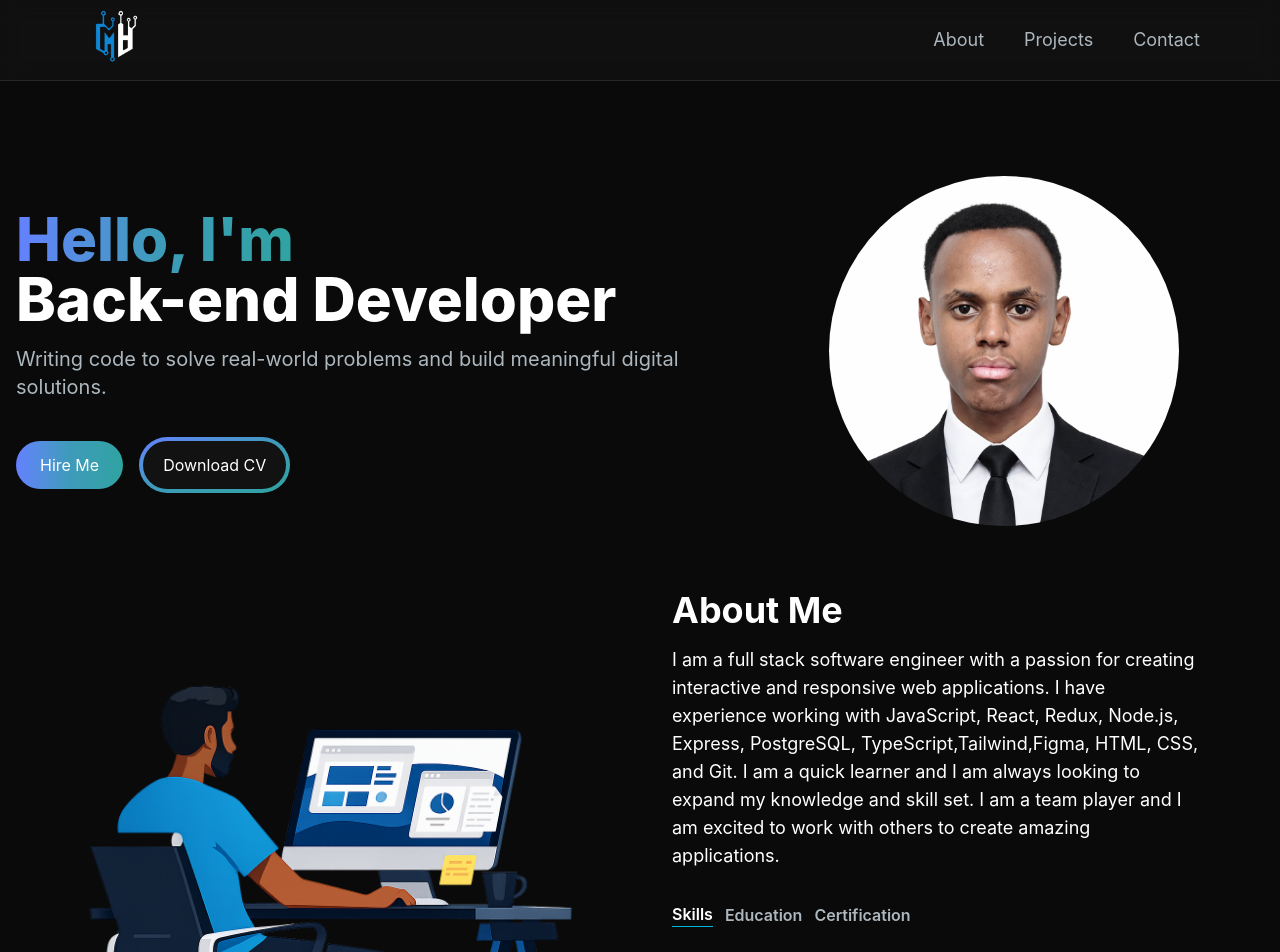
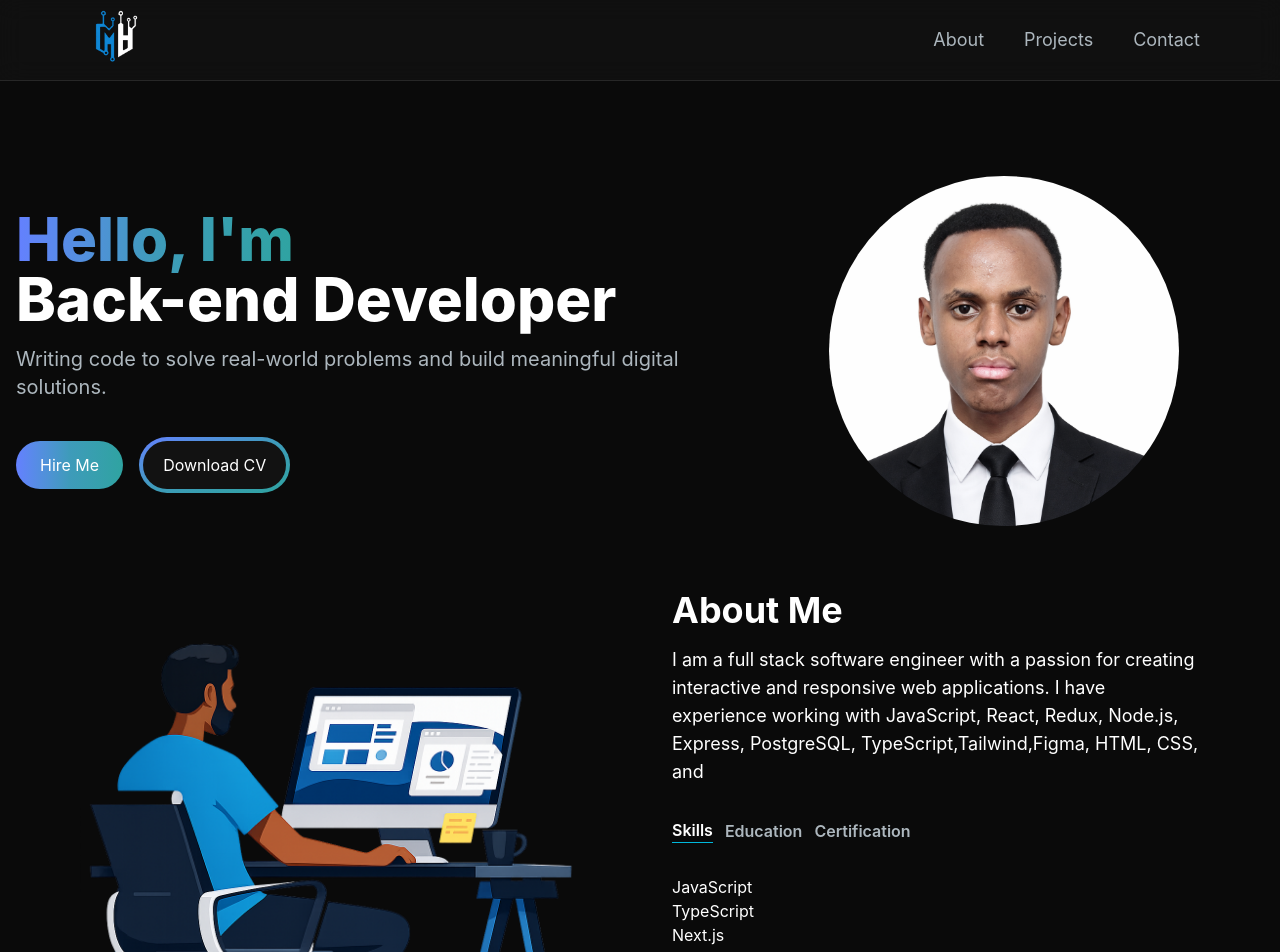
Before and after one commit to mupenziherve/non-stop-challenges, a Next.js app in the folder my-portifolio/portifolio/: page / in a window 1280 px wide. Shown: the top 952 px of the page. Built offline with nearby package versions, Linux system fonts and the light colour scheme.

Commit message:
updating mt about section

```diff
--- a/my-portifolio/portifolio/app/components/AboutSection.jsx
+++ b/my-portifolio/portifolio/app/components/AboutSection.jsx
@@ -65,16 +65,13 @@ const AboutSection = () => {
     <section className="text-white">
       <div className="md:grid md:grid-cols-2 gap-8 items-center py-8 px-4 xl:gap-16 sm:py-16 xl:px-16">
         <Image src="/done.png" alt="About-image" width={500} height={500} />
-        <div>
+        <div className="mt-4 md:mt-0 text-left flex-col h-full">
           <h2 className="text-4xl font-bold text-white mb-4">About Me</h2>
           <p className="text-base lg:text-lg">
             I am a full stack software engineer with a passion for creating
             interactive and responsive web applications. I have experience
             working with JavaScript, React, Redux, Node.js, Express, PostgreSQL,
-            TypeScript,Tailwind,Figma, HTML, CSS, and Git. I am a quick learner
-            and I am always looking to expand my knowledge and skill set. I am a
-            team player and I am excited to work with others to create amazing
-            applications.
+            TypeScript,Tailwind,Figma, HTML, CSS, and
           </p>
           <div className="flex flex-row mt-8 ">
             <TabButton
@@ -101,6 +98,7 @@ const AboutSection = () => {
           </div>
           <div className="mt-8">{TAB_DATA.find((t) => t.id === tab).content}</div>
         </div>
+
       </div>
     </section>
   )
--- a/my-portifolio/portifolio/app/components/TabButton.jsx
+++ b/my-portifolio/portifolio/app/components/TabButton.jsx
@@ -13,3 +13,8 @@ const TabButton = ({ active, selectTab,children }) => {
   )
 };
 export default TabButton;
+
+// Git. I am a quick learner
+//             and I am always looking to expand my knowledge and skill set. I am a
+//             team player and I am excited to work with others to create amazing
+//             applications.
```
